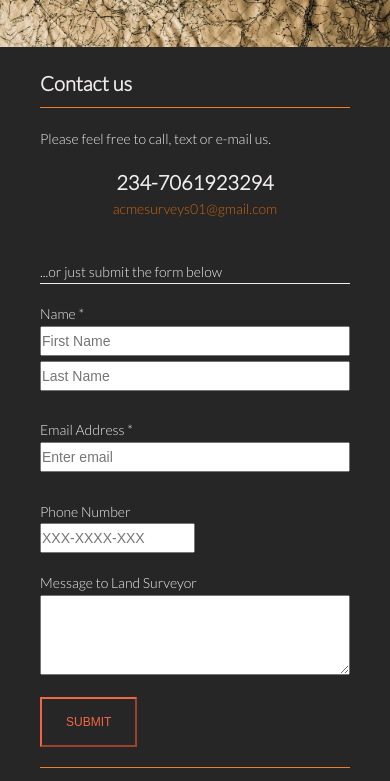
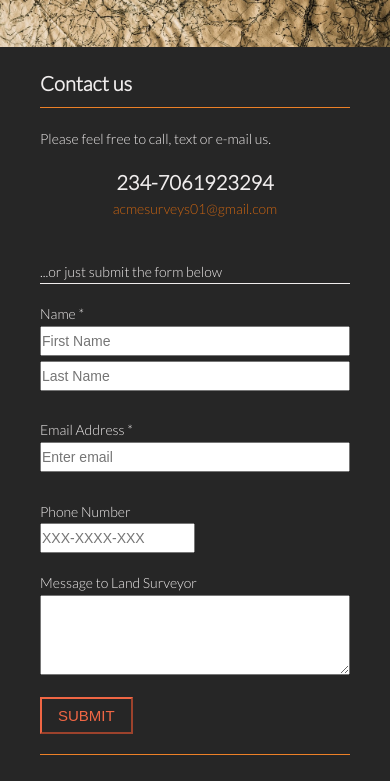
Before and after one commit to Izu-obinna/AcmeSurveys, a plain HTML site: page contact.html in a window 390 px wide. Shown: the part 63-844 px from the top of the page. Drawn offline with Linux system fonts and the light colour scheme.

Commit message:
updated file

```diff
--- a/Css/media query.css
+++ b/Css/media query.css
@@ -331,8 +331,8 @@
     }
 
     .submit-btn input{
-        padding: 1rem 1.5rem;
-        font-size: 12px;
+        padding: .5rem 1rem;
+        font-size: 15px;
     }
 
      /* CONTACT PAGE */
```
